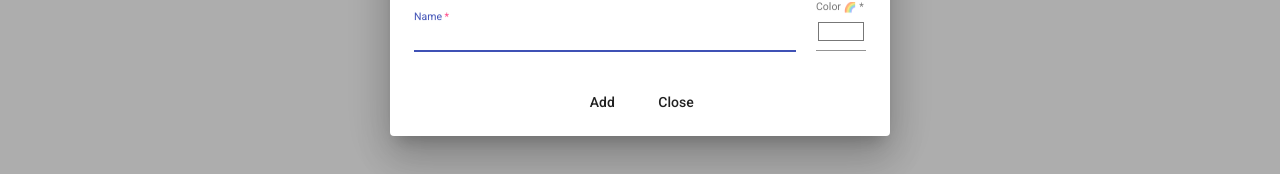
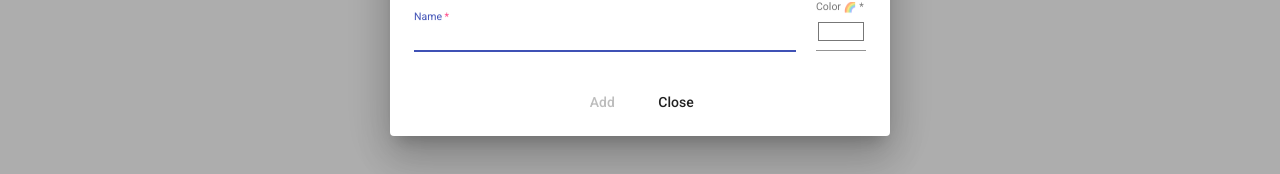
Before and after one commit to elenachiosa/angular-playground, an Angular app: page /tasks in a window 1280 px wide. Both pictures are taken after a click on the button "🏷 Add category". Shown: the part 367-541 px from the top of the page. Built offline with nearby package versions, Linux system fonts and the light colour scheme.

Commit message:
Prevent form submit if invalid

```diff
--- a/src/app/modules/task-management/category-dialog/category-dialog.component.html
+++ b/src/app/modules/task-management/category-dialog/category-dialog.component.html
@@ -21,7 +21,8 @@
      align="center">
   <button mat-button
           form="categoryForm"
-          type="submit">Add</button>
+          type="submit"
+          [disabled]="categoryForm.invalid">Add</button>
   <button mat-button
           (click)="closeDialog()">Close</button>
 </div>
```
